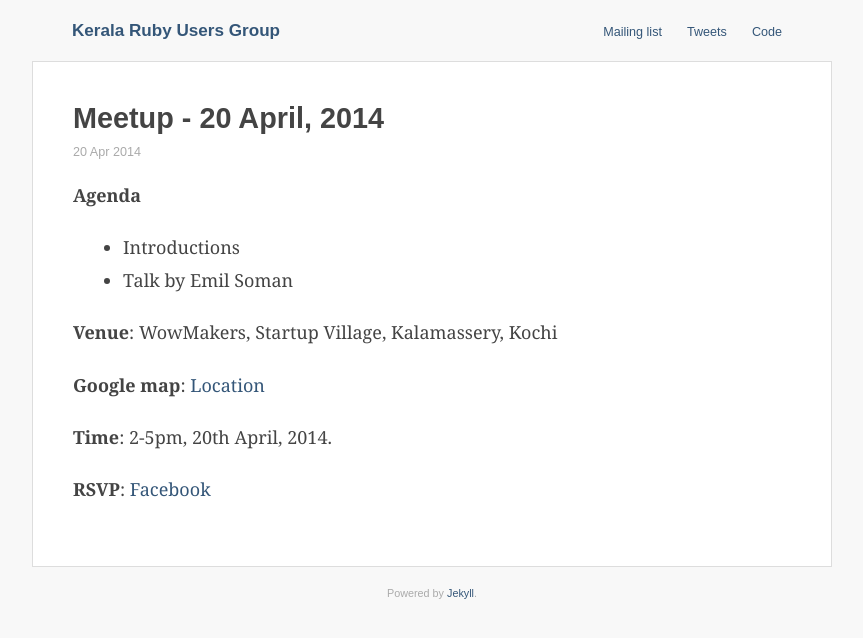
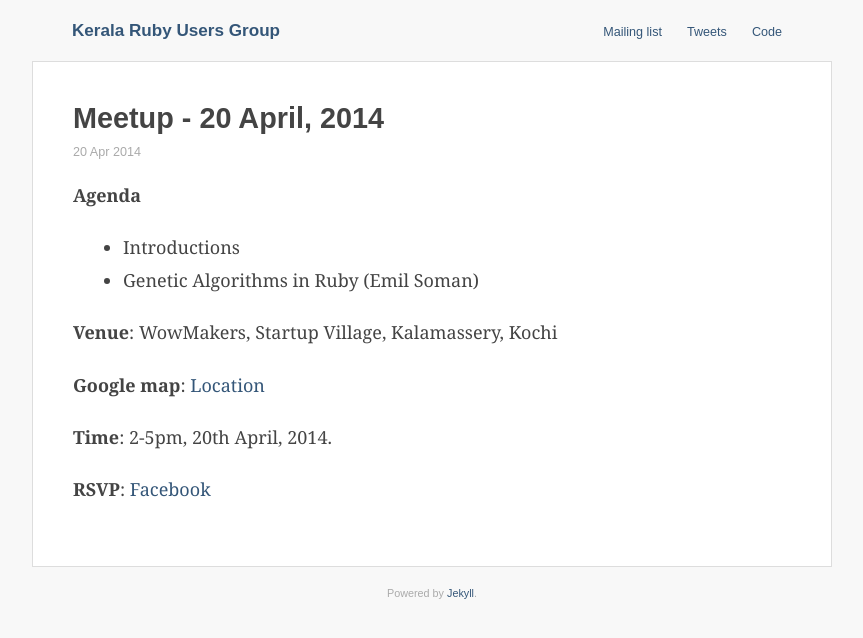
Before and after one commit to krug/krug.github.io, a Jekyll site: the page built from _posts/2014-04-20-apr-2014-meetup.md, in a window 1280 px wide. Shown: the top 638 px of the page, without its empty margins (208-1071 px from the left). Built offline with Jekyll 4.4.1, drawn with Linux system fonts in a browser that asks for light colours.

Commit message:
Update 2014-04-20-apr-2014-meetup.md

```diff
--- a/_posts/2014-04-20-apr-2014-meetup.md
+++ b/_posts/2014-04-20-apr-2014-meetup.md
@@ -8,7 +8,7 @@ categories: meetups
 # Agenda
 
 * Introductions
-* Talk by Emil Soman
+* Genetic Algorithms in Ruby (Emil Soman)
 
 **Venue**: WowMakers, Startup Village, Kalamassery, Kochi
 
```
